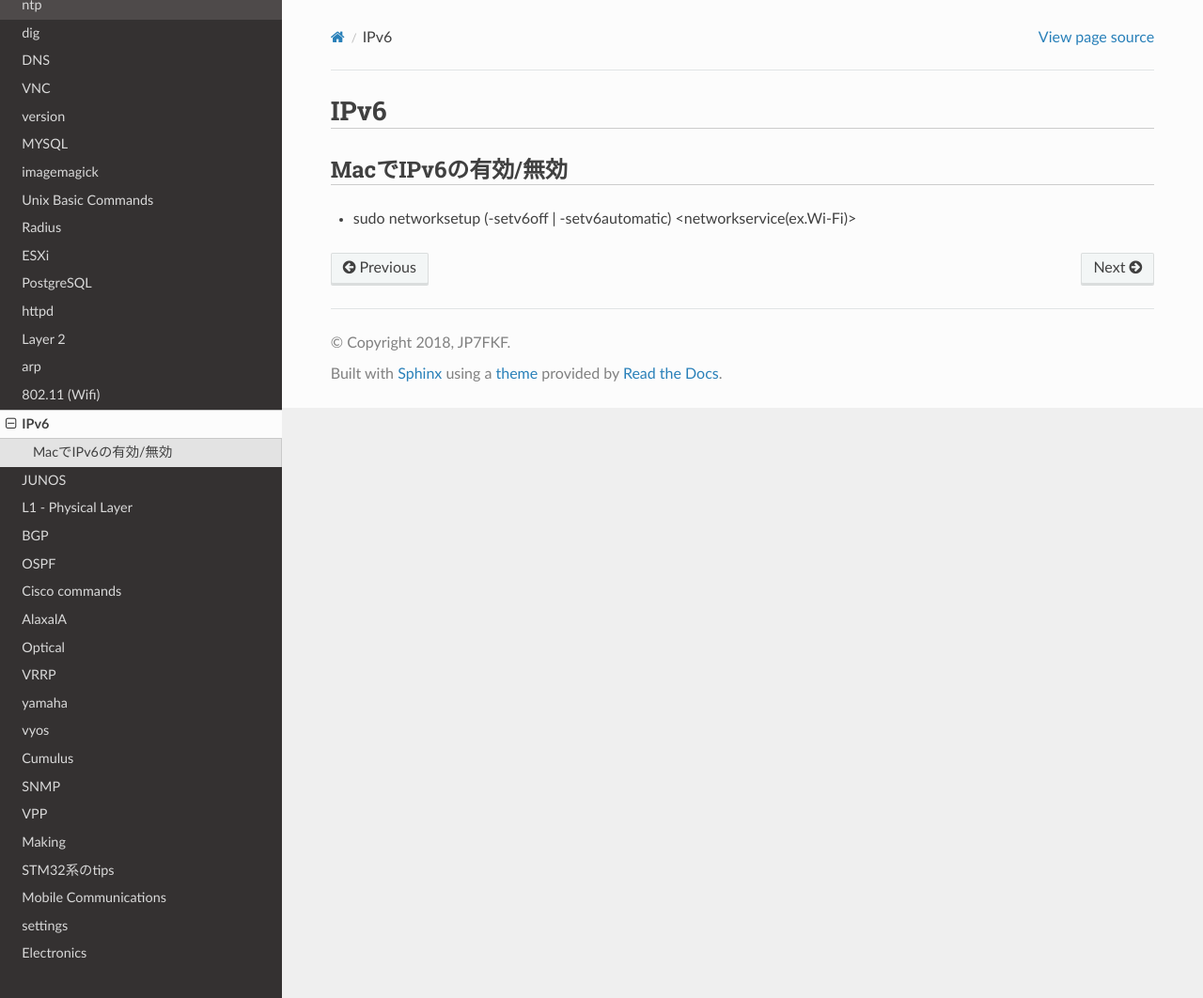
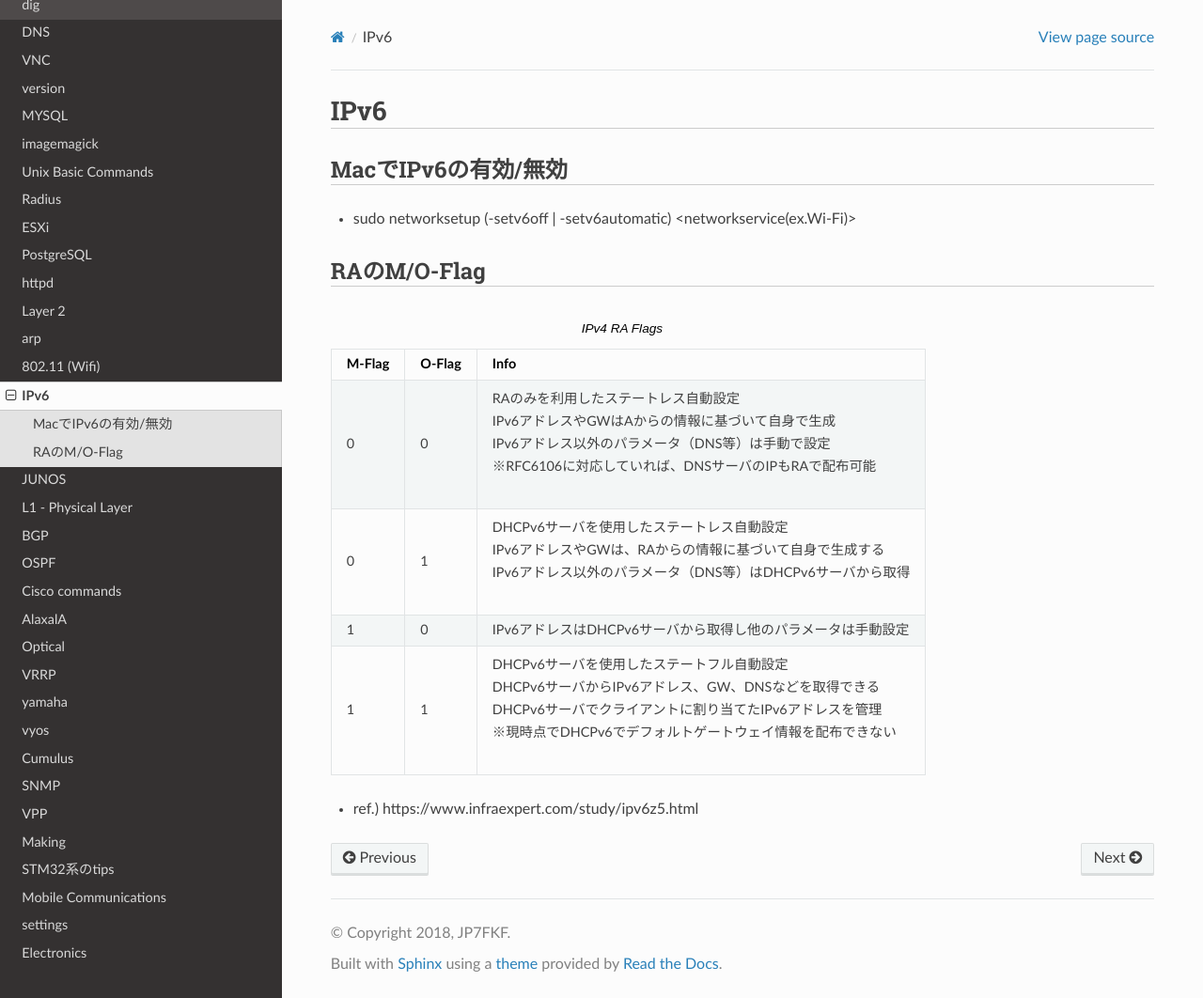
Before and after one commit to jp7fkf/JP7FKF-Warehouse, a Sphinx documentation site: the page built from source/network/ipv6.md, in a window 1280 px wide and 1062 px high. Shown: the whole window at 94% size. Built offline with Sphinx 7.4.7 and the Read the Docs theme 2.0.0, drawn with Linux system fonts in a browser that asks for light colours.

Commit message:
20190515

````diff
--- /dev/null
+++ b/requirements.txt
@@ -0,0 +1,6 @@
+CommonMark == 0.5.4
+docutils == 0.14
+recommonmark == 0.4.0
+Sphinx == 1.7.9
+sphinx-rtd-theme == 0.4.3
+sphinxcontrib-websupport == 1.1.0
--- a/source/conf.py
+++ b/source/conf.py
@@ -193,12 +193,12 @@ html_theme_path = [sphinx_rtd_theme.get_html_theme_path()]
 html_style = "css/my_theme.css"
 html_search_language = 'ja'
 
-# github_doc_root = 'https://github.com/rtfd/recommonmark/tree/master/doc/'
-# def setup(app):
-#     app.add_config_value('recommonmark_config', {
-#         'url_resolver': lambda url: github_doc_root + url,
-#         'auto_toc_tree_section': 'Contents',
-#         'enable_eval_rst': True,
-#         'enable_auto_doc_ref': True,
-#     }, True)
-#     app.add_transform(recommonmark.transform.AutoStructify)
+github_doc_root = 'https://github.com/rtfd/recommonmark/tree/master/doc/'
+def setup(app):
+    app.add_config_value('recommonmark_config', {
+        'url_resolver': lambda url: github_doc_root + url,
+        'auto_toc_tree_section': 'Contents',
+        'enable_eval_rst': True,
+        'enable_auto_doc_ref': True,
+    }, True)
+    app.add_transform(recommonmark.transform.AutoStructify)
--- a/source/network/ipv6.md
+++ b/source/network/ipv6.md
@@ -2,3 +2,37 @@
 
 ## MacでIPv6の有効/無効
 - sudo networksetup (-setv6off | -setv6automatic) <networkservice(ex.Wi-Fi)>
+
+## RAのM/O-Flag
+```eval_rst
+.. list-table:: IPv4 RA Flags
+    :header-rows: 1
+    :widths: 5, 5, 5
+
+    * - M-Flag
+      - O-Flag
+      - Info
+    * - 0
+      - 0
+      - | RAのみを利用したステートレス自動設定
+        | IPv6アドレスやGWはAからの情報に基づいて自身で生成
+        | IPv6アドレス以外のパラメータ（DNS等）は手動で設定
+        | ※RFC6106に対応していれば、DNSサーバのIPもRAで配布可能
+    * - 0
+      - 1
+      - | DHCPv6サーバを使用したステートレス自動設定
+        | IPv6アドレスやGWは、RAからの情報に基づいて自身で生成する
+        | IPv6アドレス以外のパラメータ（DNS等）はDHCPv6サーバから取得
+
+    * - 1
+      - 0
+      - IPv6アドレスはDHCPv6サーバから取得し他のパラメータは手動設定
+
+    * - 1
+      - 1
+      - | DHCPv6サーバを使用したステートフル自動設定
+        | DHCPv6サーバからIPv6アドレス、GW、DNSなどを取得できる
+        | DHCPv6サーバでクライアントに割り当てたIPv6アドレスを管理
+        | ※現時点でDHCPv6でデフォルトゲートウェイ情報を配布できない
+```
+- ref.) https://www.infraexpert.com/study/ipv6z5.html
````
Also changed, not shown: source/dialy/201905.md (+8 -0 lines), source/programming/rails.md (+6 -0 lines), source/unix/centos7.md (+4 -3 lines).
